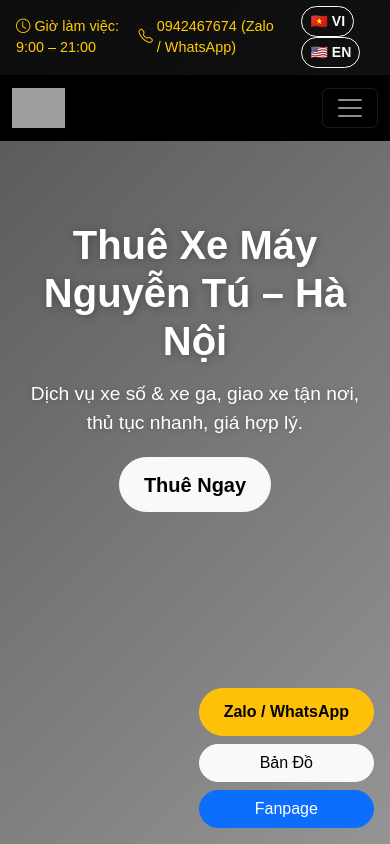
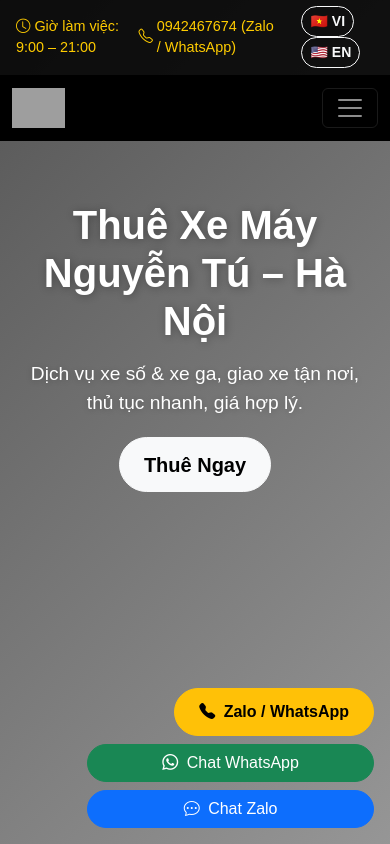
Before and after one commit to athanoi/moto, a plain HTML site: page index.html in a window 390 px wide. Both pictures are taken after a click on the button "Zalo / WhatsApp". Shown: the top 844 px of the page. Drawn offline with nearby package versions, Linux system fonts and the light colour scheme; grey boxes are pictures that could not be loaded.

Commit message:
Update index.html

```diff
--- a/index.html
+++ b/index.html
@@ -15,27 +15,31 @@
 
 <style>
 :root {
-  --primary:#FF9500;  /* Cam iPhone 17 */
-  --secondary:#000;   /* Đen */
-  --bg:#fff;          /* Trắng */
-  --accent:#FFCC00;   /* Vàng sang */
+  --primary:#FF9500;
+  --secondary:#000;
+  --bg:#fff;
+  --accent:#FFCC00;
 }
-body {
-  font-family: Arial,sans-serif;
-  margin:0;
+html, body {
+  margin:0; padding:0; overflow-x:hidden;
+  font-family: Arial, sans-serif;
+  scroll-behavior: smooth;
   background: linear-gradient(135deg,#ff7f50,#1c1c1c,#ffffff,#00aaff);
   background-size: 400% 400%;
   animation: gradientBG 15s ease infinite;
   color: var(--secondary);
-  scroll-behavior: smooth;
 }
-@keyframes gradientBG {0%{background-position:0% 50%;}50%{background-position:100% 50%;}100%{background-position:0% 50%;}}
+@keyframes gradientBG {
+  0%{background-position:0% 50%;}
+  50%{background-position:100% 50%;}
+  100%{background-position:0% 50%;}
+}
 
-/* TOPBAR */
+/* Topbar */
 .top-bar {
   background: rgba(0,0,0,0.85);
   color: var(--accent);
-  font-size:.9rem;
+  font-size:0.9rem;
   padding:.4rem 1rem;
   display:flex;
   justify-content:space-between;
@@ -49,46 +53,36 @@ body {
 }
 .top-bar button:hover {transform:scale(1.1);}
 
-/* NAVBAR */
+/* Navbar */
 .navbar {background: var(--secondary);}
 .navbar .navbar-brand img{height:40px;}
 .navbar a{color: var(--primary);}
 .navbar a:hover{color: var(--accent);}
 
-/* HERO */
+/* Hero */
 #hero{
   text-align:center;
-  padding:80px 20px;
+  padding:60px 20px;
   color: var(--bg);
 }
-#hero h1{
-  font-size:2.5rem;
-  font-weight:bold;
-  margin-bottom:15px;
-  text-shadow:1px 1px 8px rgba(0,0,0,0.3);
-}
-#hero p{
-  font-size:1.2rem;
-  margin-bottom:20px;
-  text-shadow:0 1px 6px rgba(0,0,0,0.2);
-}
-#hero .btn{
-  border-radius:50px;
-  font-weight:bold;
-  padding:0.7rem 1.5rem;
-  transition:transform 0.2s;
-}
+#hero h1{font-size:2.5rem;font-weight:bold;margin-bottom:15px;text-shadow:1px 1px 8px rgba(0,0,0,0.3);}
+#hero p{font-size:1.2rem;margin-bottom:20px;text-shadow:0 1px 6px rgba(0,0,0,0.2);}
+#hero .btn{border-radius:50px;font-weight:bold;padding:0.7rem 1.5rem;transition:transform 0.2s;}
 #hero .btn:hover{transform:scale(1.05);}
 
-/* ABOUT */
+/* About Section */
 #about .col-md-4 i{font-size:2.2rem;}
 .fade-in{opacity:0; transform:translateY(20px); transition: all 0.8s ease;}
 .fade-in.appear{opacity:1; transform:translateY(0);}
+
+/* Accordion Custom */
+.accordion-button:focus {box-shadow:none;}
+.accordion-button:not(.collapsed) {background: rgba(255,149,0,0.1); color:#000;}
 </style>
 </head>
 <body>
 
-<!-- TOPBAR -->
+<!-- Topbar -->
 <div class="top-bar">
   <div>
     <i class="bi bi-clock"></i>
@@ -99,7 +93,6 @@ body {
     <i class="bi bi-telephone me-1"></i>
     <span class="lang-vi">0942467674 (Zalo / WhatsApp)</span>
     <span class="lang-en d-none">0942467674 (Zalo / WhatsApp)</span>
-    <!-- Language Switch -->
     <div class="ms-3">
       <button class="btn btn-outline-light btn-sm" onclick="switchLang('vi')">🇻🇳 VI</button>
       <button class="btn btn-outline-light btn-sm" onclick="switchLang('en')">🇺🇸 EN</button>
@@ -107,12 +100,10 @@ body {
   </div>
 </div>
 
-<!-- NAVBAR -->
+<!-- Navbar -->
 <nav class="navbar navbar-expand-lg navbar-dark sticky-top">
   <div class="container">
-    <a class="navbar-brand" href="#">
-      <img src="https://thuexemaynguyentu.com/wp-content/uploads/2025/09/cropped-Thue-xe-may-min-1-1.png" alt="Nguyễn Tú">
-    </a>
+    <a class="navbar-brand" href="#"><img src="https://thuexemaynguyentu.com/wp-content/uploads/2025/09/cropped-Thue-xe-may-min-1-1.png" alt="Nguyễn Tú"></a>
     <button class="navbar-toggler" type="button" data-bs-toggle="collapse" data-bs-target="#navbarNav">
       <span class="navbar-toggler-icon"></span>
     </button>
@@ -127,7 +118,7 @@ body {
   </div>
 </nav>
 
-<!-- HERO SECTION -->
+<!-- Hero Section -->
 <section id="hero">
   <h1 class="lang-vi">Thuê Xe Máy Nguyễn Tú – Hà Nội</h1>
   <h1 class="lang-en d-none">Nguyen Tu Motorbike Rental – Hanoi</h1>
@@ -137,7 +128,7 @@ body {
   <a href="#pricing" class="btn btn-light btn-lg lang-en d-none">Rent Now</a>
 </section>
 
-<!-- ABOUT SECTION -->
+<!-- About Section -->
 <section id="about" class="container py-5 fade-in">
   <h2 class="text-center mb-4"><span class="lang-vi">Giới Thiệu Dịch Vụ</span><span class="lang-en d-none">About Our Service</span></h2>
   <div class="row text-center">
@@ -158,14 +149,16 @@ body {
     </div>
   </div>
 </section>
+
+<!-- Phần 1/3 kết thúc -->
   <!-- PRICING SECTION -->
-<section id="pricing" class="container my-5">
+<section id="pricing" class="container my-5 fade-in">
   <div class="text-center mb-4">
     <img src="https://thuexemaynguyentu.com/wp-content/uploads/2025/10/Chi-phi-thue-xe-may-Ha-Noi.jpeg" class="img-fluid rounded" alt="Bảng giá thuê xe">
   </div>
 
-  <h2 id="pricing-title" class="text-center mb-4 lang-vi">Bảng Giá Thuê Xe Máy Hà Nội</h2>
-  <h2 id="pricing-title-en" class="text-center mb-4 lang-en d-none">Motorbike Rental Prices in Hanoi</h2>
+  <h2 class="text-center mb-4 lang-vi">Bảng Giá Thuê Xe Máy Hà Nội</h2>
+  <h2 class="text-center mb-4 lang-en d-none">Motorbike Rental Prices in Hanoi</h2>
 
   <div class="accordion" id="pricingAccordion">
 
@@ -275,7 +268,6 @@ body {
         </div>
       </div>
     </div>
-
     <div class="accordion-item">
       <h2 class="accordion-header" id="faq2">
         <button class="accordion-button collapsed" type="button" data-bs-toggle="collapse" data-bs-target="#collapseFaq2">
@@ -290,7 +282,6 @@ body {
         </div>
       </div>
     </div>
-
     <div class="accordion-item">
       <h2 class="accordion-header" id="faq3">
         <button class="accordion-button collapsed" type="button" data-bs-toggle="collapse" data-bs-target="#collapseFaq3">
@@ -308,27 +299,7 @@ body {
   </div>
 </section>
 
-<!-- QUICK CALL FLOATING BUTTON -->
-<div class="position-fixed bottom-0 end-0 p-3" style="z-index:9999;">
-  <button class="btn btn-warning rounded-pill fw-bold" id="quickCallBtn">Zalo / WhatsApp</button>
-  <div class="d-none mt-2" id="extraBtns">
-    <a href="https://maps.app.goo.gl/h8v8NYTmxA88CDMM7?g_st=ipc" target="_blank" class="btn btn-light rounded-pill mb-2 w-100">Bản Đồ</a>
-    <a href="https://www.facebook.com/chothuexemaynguyentu/" target="_blank" class="btn btn-primary rounded-pill w-100">Fanpage</a>
-  </div>
-</div>
-
-<style>
-#quickCallBtn {padding:0.7rem 1.5rem; font-size:1rem;}
-#extraBtns .btn {transition:all 0.3s;}
-#extraBtns .btn:hover {transform:scale(1.05);}
-</style>
-
-<script>
-const quickCallBtn = document.getElementById("quickCallBtn");
-const extraBtns = document.getElementById("extraBtns");
-quickCallBtn.addEventListener("click", ()=>{extraBtns.classList.toggle("d-none");});
-</script>
-  <!-- REVIEWS SECTION -->
+<!-- REVIEWS SECTION -->
 <section id="reviews" class="container py-5 fade-in">
   <h2 class="text-center mb-4"><span class="lang-vi">Đánh Giá Khách Hàng</span><span class="lang-en d-none">Customer Reviews</span></h2>
   <div class="swiper mySwiper">
@@ -351,43 +322,6 @@ quickCallBtn.addEventListener("click", ()=>{extraBtns.classList.toggle("d-none")
   </div>
 </section>
 
-<!-- FOOTER -->
-<footer class="footer py-4 text-light" style="background:#111;">
-  <div class="container text-center text-md-start">
-    <div class="row">
-      <div class="col-md-4 mb-3">
-        <h5>Nguyễn Tú</h5>
-        <p class="mb-1"><i class="bi bi-envelope-fill me-1"></i> <a href="mailto:nguyentuantu8x@gmail.com" class="text-warning">nguyentuantu8x@gmail.com</a></p>
-        <p class="mb-1"><i class="bi bi-telephone-fill me-1"></i> 0942467674</p>
-        <p class="mb-1"><i class="bi bi-geo-alt-fill me-1"></i> 112 Nguyễn Văn Cừ, Bồ Đề, Long Biên, Hà Nội</p>
-        <p class="mb-0"><i class="bi bi-clock-fill me-1"></i> <span class="lang-vi">9:00 – 21:00</span><span class="lang-en d-none">9:00 AM – 9:00 PM</span></p>
-      </div>
-      <div class="col-md-4 mb-3">
-        <h5 class="lang-vi">Menu Nhanh</h5>
-        <h5 class="lang-en d-none">Quick Menu</h5>
-        <ul class="list-unstyled">
-          <li><a href="#hero" class="text-warning"><span class="lang-vi">Trang Chủ</span><span class="lang-en d-none">Home</span></a></li>
-          <li><a href="#about" class="text-warning"><span class="lang-vi">Giới Thiệu</span><span class="lang-en d-none">About</span></a></li>
-          <li><a href="#pricing" class="text-warning"><span class="lang-vi">Bảng Giá</span><span class="lang-en d-none">Pricing</span></a></li>
-          <li><a href="#faq" class="text-warning"><span class="lang-vi">FAQ</span><span class="lang-en d-none">FAQ</span></a></li>
-        </ul>
-      </div>
-      <div class="col-md-4 mb-3">
-        <h5 class="lang-vi">Theo Dõi</h5>
-        <h5 class="lang-en d-none">Follow Us</h5>
-        <a href="https://www.facebook.com/chothuexemaynguyentu/" target="_blank" class="me-3 text-warning"><i class="bi bi-facebook fs-4"></i></a>
-        <a href="https://maps.app.goo.gl/h8v8NYTmxA88CDMM7?g_st=ipc" target="_blank" class="me-3 text-warning"><i class="bi bi-geo-alt fs-4"></i></a>
-        <a href="https://www.tripadvisor.com/Attraction_Review-g21333608-d9826317-Reviews-Nguyen_Tu_Motorbike_Rental-Long_Bien_Hanoi.html" target="_blank" class="text-warning"><i class="bi bi-star fs-4"></i></a>
-      </div>
-    </div>
-    <hr style="border-color:#555;">
-    <div class="text-center">
-      <p>© 2025 Nguyễn Tú | Designed by <a href="https://thuexemaynguyentu.com" class="text-warning" target="_blank">thuexemaynguyentu.com</a></p>
-    </div>
-  </div>
-</footer>
-
-<!-- BOOTSTRAP & SWIPER JS -->
 <script src="https://cdn.jsdelivr.net/npm/bootstrap@5.3.2/dist/js/bootstrap.bundle.min.js"></script>
 <script src="https://cdn.jsdelivr.net/npm/swiper@10/swiper-bundle.min.js"></script>
 
@@ -404,9 +338,80 @@ var swiper = new Swiper(".mySwiper", {
   spaceBetween: 20,
   loop: true,
   navigation: {nextEl: ".swiper-button-next", prevEl: ".swiper-button-prev"},
-  breakpoints: {
-    768: {slidesPerView: 2},
-    992: {slidesPerView: 3}
-  }
+  breakpoints: {768:{slidesPerView:2}, 992:{slidesPerView:3}}
 });
 </script>
+
+<!-- Phần 2/3 kết thúc -->
+  <!-- QUICK CALL FLOATING BUTTON -->
+<div class="position-fixed bottom-0 end-0 p-3" style="z-index:9999;">
+  <div class="d-flex flex-column align-items-end">
+    <button class="btn btn-warning rounded-pill fw-bold mb-2" id="quickCallBtn">
+      <i class="bi bi-telephone-fill me-1"></i> <span class="lang-vi">Zalo / WhatsApp</span><span class="lang-en d-none">Zalo / WhatsApp</span>
+    </button>
+    <div class="d-none flex-column w-100" id="extraBtns">
+      <a href="https://wa.me/84942467674" target="_blank" class="btn btn-success rounded-pill mb-2 w-100">
+        <i class="bi bi-whatsapp me-1"></i> <span class="lang-vi">Chat WhatsApp</span><span class="lang-en d-none">Chat WhatsApp</span>
+      </a>
+      <a href="https://zalo.me/0942467674" target="_blank" class="btn btn-primary rounded-pill w-100">
+        <i class="bi bi-chat-dots me-1"></i> <span class="lang-vi">Chat Zalo</span><span class="lang-en d-none">Chat Zalo</span>
+      </a>
+    </div>
+  </div>
+</div>
+
+<style>
+#quickCallBtn {padding:0.7rem 1.5rem; font-size:1rem;}
+#extraBtns .btn {transition: all 0.3s;}
+#extraBtns .btn:hover {transform: scale(1.05);}
+</style>
+
+<script>
+const quickCallBtn = document.getElementById("quickCallBtn");
+const extraBtns = document.getElementById("extraBtns");
+
+quickCallBtn.addEventListener("click", () => {
+  extraBtns.classList.toggle("d-none");
+});
+</script>
+
+<!-- FOOTER -->
+<footer class="footer py-4 text-light" style="background:#111;">
+  <div class="container text-center text-md-start">
+    <div class="row">
+      <!-- Contact -->
+      <div class="col-md-4 mb-3">
+        <h5>Nguyễn Tú</h5>
+        <p class="mb-1"><i class="bi bi-envelope-fill me-1"></i> <a href="mailto:nguyentuantu8x@gmail.com" class="text-warning">nguyentuantu8x@gmail.com</a></p>
+        <p class="mb-1"><i class="bi bi-telephone-fill me-1"></i> 0942467674</p>
+        <p class="mb-1"><i class="bi bi-geo-alt-fill me-1"></i> 112 Nguyễn Văn Cừ, Bồ Đề, Long Biên, Hà Nội</p>
+        <p class="mb-0"><i class="bi bi-clock-fill me-1"></i> <span class="lang-vi">9:00 – 21:00</span><span class="lang-en d-none">9:00 AM – 9:00 PM</span></p>
+      </div>
+
+      <!-- Quick Menu -->
+      <div class="col-md-4 mb-3">
+        <h5 class="lang-vi">Menu Nhanh</h5>
+        <h5 class="lang-en d-none">Quick Menu</h5>
+        <ul class="list-unstyled">
+          <li><a href="#hero" class="text-warning"><span class="lang-vi">Trang Chủ</span><span class="lang-en d-none">Home</span></a></li>
+          <li><a href="#about" class="text-warning"><span class="lang-vi">Giới Thiệu</span><span class="lang-en d-none">About</span></a></li>
+          <li><a href="#pricing" class="text-warning"><span class="lang-vi">Bảng Giá</span><span class="lang-en d-none">Pricing</span></a></li>
+          <li><a href="#faq" class="text-warning"><span class="lang-vi">FAQ</span><span class="lang-en d-none">FAQ</span></a></li>
+        </ul>
+      </div>
+
+      <!-- Social -->
+      <div class="col-md-4 mb-3">
+        <h5 class="lang-vi">Theo Dõi</h5>
+        <h5 class="lang-en d-none">Follow Us</h5>
+        <a href="https://www.facebook.com/chothuexemaynguyentu/" target="_blank" class="me-3 text-warning"><i class="bi bi-facebook fs-4"></i></a>
+        <a href="https://maps.app.goo.gl/h8v8NYTmxA88CDMM7?g_st=ipc" target="_blank" class="me-3 text-warning"><i class="bi bi-geo-alt fs-4"></i></a>
+        <a href="https://www.tripadvisor.com/Attraction_Review-g21333608-d9826317-Reviews-Nguyen_Tu_Motorbike_Rental-Long_Bien_Hanoi.html" target="_blank" class="text-warning"><i class="bi bi-star fs-4"></i></a>
+      </div>
+    </div>
+    <hr style="border-color:#555;">
+    <div class="text-center">
+      <p>© 2025 Nguyễn Tú | Designed by <a href="https://thuexemaynguyentu.com" class="text-warning" target="_blank">thuexemaynguyentu.com</a></p>
+    </div>
+  </div>
+</footer>
```
